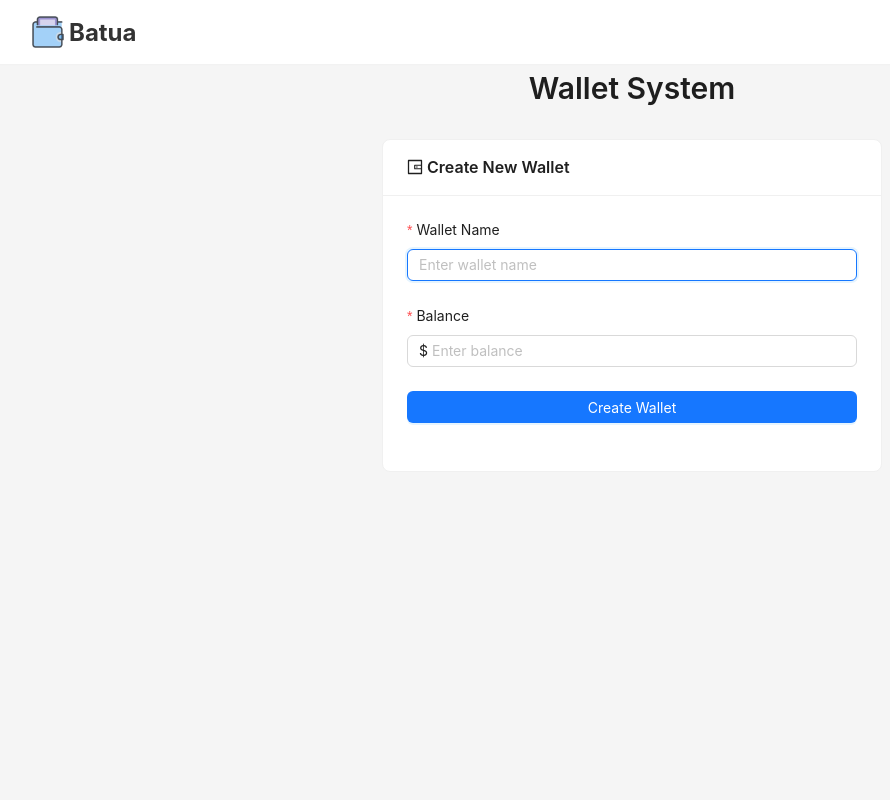
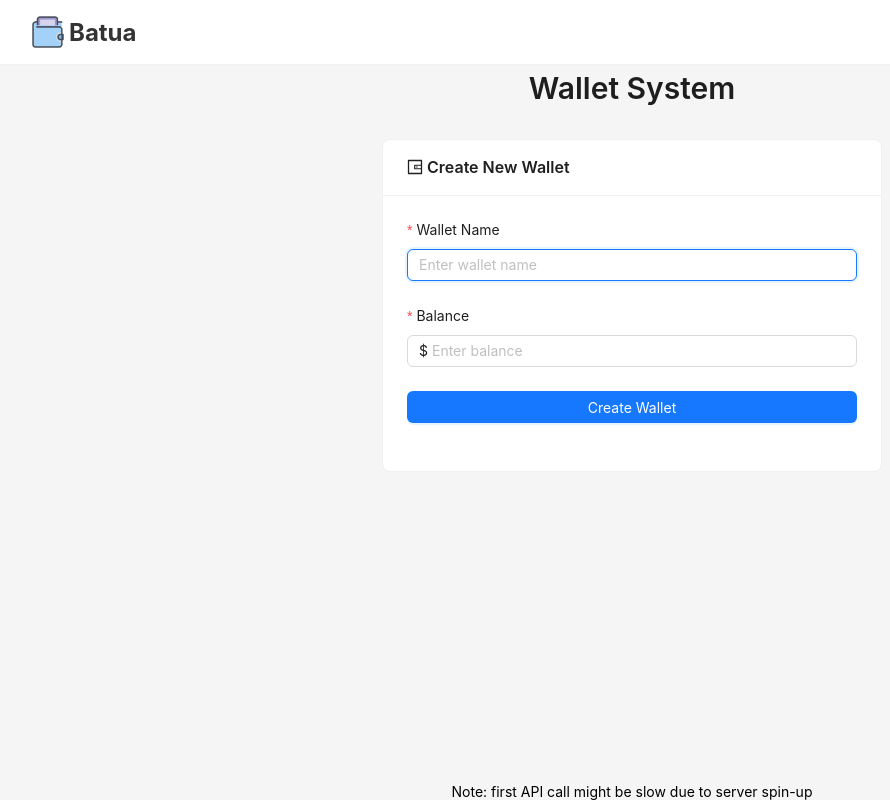
Before and after one commit to ankur17/batua-ui, a React (Create React App) app: page / in a window 1280 px wide. Shown: the whole page, without its empty margins (8-898 px from the left). Built offline with nearby package versions, Linux system fonts and the light colour scheme.

Commit message:
Server: caution: of delayed first reply added.

```diff
--- a/src/Services/apiCall.js
+++ b/src/Services/apiCall.js
@@ -40,8 +40,6 @@ export const createTransaction = async ({amount, description}) => {
 
         const response = await postFetch(url, payload);
         const data = await response.json();
-        console.log("POST", data);
-
         return data
 
     } catch (err) {
@@ -73,7 +71,6 @@ export const transactionCSV = () => {
 
 export const transactionSearch = (search) => {
     const walletId = resolveWalletId()
-    console.log("REACHED", search)
     const url = `${SERVER_URL + API_PATH}/transactions/search`;
     return getFetch(url, {walletId, search})
 }
--- a/src/Services/constants.js
+++ b/src/Services/constants.js
@@ -14,3 +14,5 @@ export const TABLE_SORT_FIELDS = {
     DATE: "DATE",
     AMOUNT: "AMOUNT",
 }
+
+export const TABLE_PAGESIZE = 10
--- a/src/components/Header.js
+++ b/src/components/Header.js
@@ -48,6 +48,13 @@ const Branding = styled.div`
     align-items: center;
 `
 
+const FloatingAlert = styled.div`
+    position: fixed;
+    bottom: 0;
+    left:50%;
+    transform: translateX(-50%);
+`
+
 function Header() {
     const {walletDetails, hasWallet} = React.useContext(WalletContext);
     return (
@@ -61,6 +68,7 @@ function Header() {
                     Balance: ${walletDetails?.balance?.toLocaleString('en-US', { minimumFractionDigits: 4, maximumFractionDigits: 4 })}
                 </WalletBalance>
             </HeaderContent>
+            {!hasWallet && <FloatingAlert>Note: first API call might be slow due to server spin-up</FloatingAlert>}
         </HeaderContainer>
     );
 }
--- a/src/components/TransactionSearch.js
+++ b/src/components/TransactionSearch.js
@@ -67,16 +67,14 @@ const StickyNoteGrid = styled.div`
 
 function TransactionSearch() {
     const {
-        setSearchText, // Expose setter for searchText
         fetchSearch,   // Expose the API call function
         results,
-        isLoading,
-        error,
+        isLoading
     } = useSearch(transactionSearch);
     return (
         <SearchContainer>
             <Search
-                placeholder="input search text"
+                placeholder="Search description"
                 allowClear
                 enterButton="Search"
                 size="large"
--- a/src/components/TransactionsTable.js
+++ b/src/components/TransactionsTable.js
@@ -5,7 +5,7 @@ import {DownloadOutlined} from '@ant-design/icons';
 import {getTransactions, transactionCSV} from "../Services/apiCall";
 import {formatDateTime} from "../utils/dateTime";
 import {WalletContext} from "../context";
-import {TABLE_SORT_FIELDS} from "../Services/constants";
+import {TABLE_PAGESIZE, TABLE_SORT_FIELDS} from "../Services/constants";
 
 
 const TableContainer = styled.div`
@@ -60,6 +60,9 @@ const PaginationContainer = styled.div`
     gap: 1rem;
     margin-top: 1rem;
 `;
+
+// DEV_NOTE: could used take state, but this data we dont need re-render to update.
+// keeping it simple: saving it in-momory and clearing at the time of unmount.
 let CACHE_STORE = {}
 
 function TransactionsTable() {
@@ -69,14 +72,12 @@ function TransactionsTable() {
     const [loading, setLoading] = useState(false);
     const [currentPage, setCurrentPage] = useState(1);
     const [sortBy, setSortBy] = useState(TABLE_SORT_FIELDS.DATE);
-    const [hasMore, setHasMore] = useState(true);
+    const [hasMore, setHasMore] = useState({data: true, lastPage: 1 });
 
     // DEV_NOTE: response list cached
     // better: cached on the basis of the sorted array too.
     // Also: should keep a max limit to cached data. The state variable to not be bulky
     // const [cache, setCache] = useState({});
-    const pageSize = 10;
-
 
     const handleSort = (value) => {
         setCurrentPage(1)
@@ -92,8 +93,8 @@ function TransactionsTable() {
 
         setLoading(true);
         try {
-            const skip = (page - 1) * pageSize;
-            const data = await getTransactions({skip, limit: pageSize, sortBy:sort});
+            const skip = (page - 1) * TABLE_PAGESIZE;
+            const data = await getTransactions({skip, limit: TABLE_PAGESIZE, sortBy:sort});
 
 
             // Update cache
@@ -101,8 +102,8 @@ function TransactionsTable() {
             CACHE_STORE.sortBy = sort
             setTransactions(data);
 
-            // If we got less than pageSize items, we've reached the end
-            setHasMore(data.length === pageSize);
+            // If we got less than TABLE_PAGESIZE items, we've reached the end
+            setHasMore({data: data.length === TABLE_PAGESIZE, lastPage: page});
         } catch (error) {
             console.error('Error fetching transactions:', error);
         } finally {
@@ -116,14 +117,14 @@ function TransactionsTable() {
 
     useEffect(() => {
         return ()=>{
-            console.log("Peace OUT");
+            // why: check DEV_NOTE above
             CACHE_STORE = {}
         }
     }, []);
 
     const getCSVDownloadURL = useMemo(() => transactionCSV(), [walletDetails]);
     const handleNext = () => {
-        if (hasMore) {
+        if (hasMore.data) {
             setCurrentPage(prev => prev + 1);
         }
     };
@@ -133,7 +134,6 @@ function TransactionsTable() {
             setCurrentPage(prev => prev - 1);
         }
     };
-
 
     return (
         <TableContainer>
@@ -177,7 +177,7 @@ function TransactionsTable() {
                         Previous
                     </Button>
                 )}
-                {hasMore && (
+                {(hasMore.data || hasMore.lastPage!==currentPage) && (
                     <Button onClick={handleNext} disabled={loading}>
                         Next
                     </Button>
--- a/src/customComponents/Loading.js
+++ b/src/customComponents/Loading.js
@@ -2,7 +2,6 @@ import React from 'react';
 import {Spin} from "antd";
 
 function Loading({loading}) {
-    console.log("loading", loading);
     if (loading) {
         return (
             <Spin spinning fullscreen/>
```
